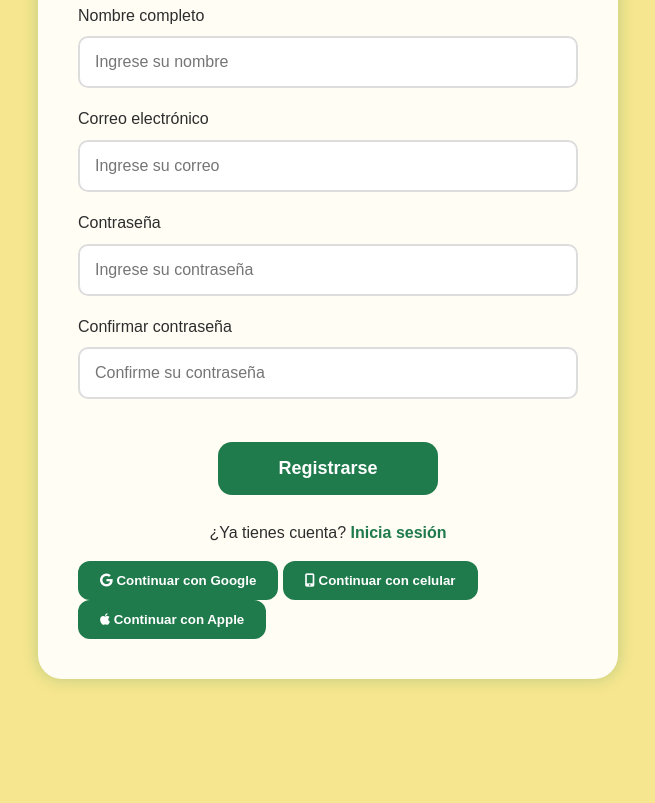
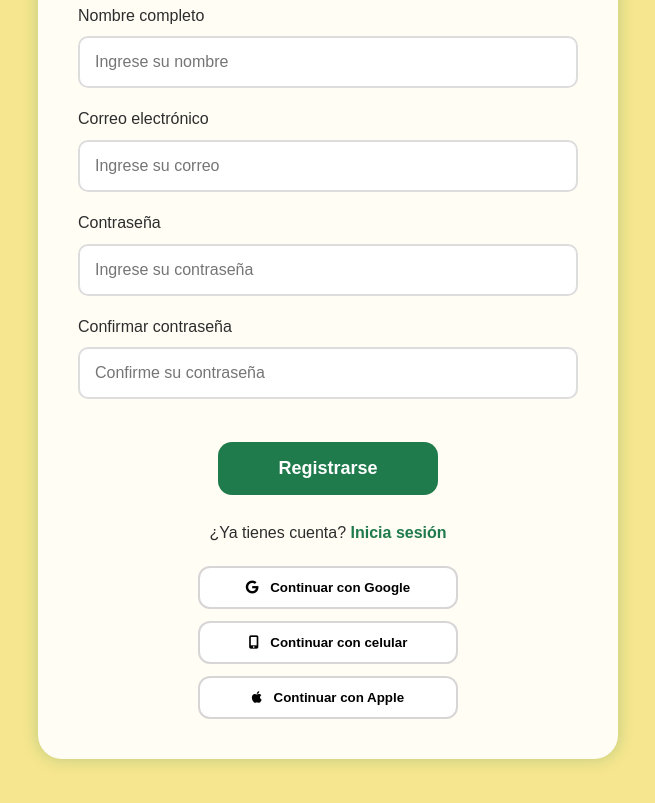
Before and after one commit to MementoMoriCtrl/Proyecto_Comida, a plain HTML site: page registrar.html in a window 1280 px wide. Shown: the part 586-1389 px from the top of the page, without its empty margins (312-967 px from the left). Before the commit the page ends 1325 px from the top, so only its background shows below. Drawn offline with Linux system fonts and the light colour scheme.

Commit message:
botones_social_registro_blancos

```diff
--- a/styles.css
+++ b/styles.css
@@ -518,6 +518,40 @@ footer a:hover{
 }
 
 /* ===================================== */
+/* ========== LOGIN SOCIAL ============= */
+/* ===================================== */
+
+.social-login{
+    display: flex;
+    flex-direction: column; /* uno debajo del otro */
+    align-items: center;
+    gap: 12px;
+    margin-top: 20px;
+}
+
+.social-btn{
+    width: 260px;
+    background: white;
+    color: black;
+    border: 2px solid rgb(215, 213, 213);
+    padding: 12px 18px;
+    border-radius: 12px;
+    font-weight: bold;
+    cursor: pointer;
+    transition: all 0.3s ease;
+}
+
+.social-btn:hover{
+    background: #f4b400; /* amarillo */
+    color: white;
+    transform: scale(1.08); /* se agranda */
+}
+
+.social-btn i{
+    margin-right: 8px;
+}
+
+/* ===================================== */
 /* ============ INICIO ================= */
 /* ===================================== */
 
```
